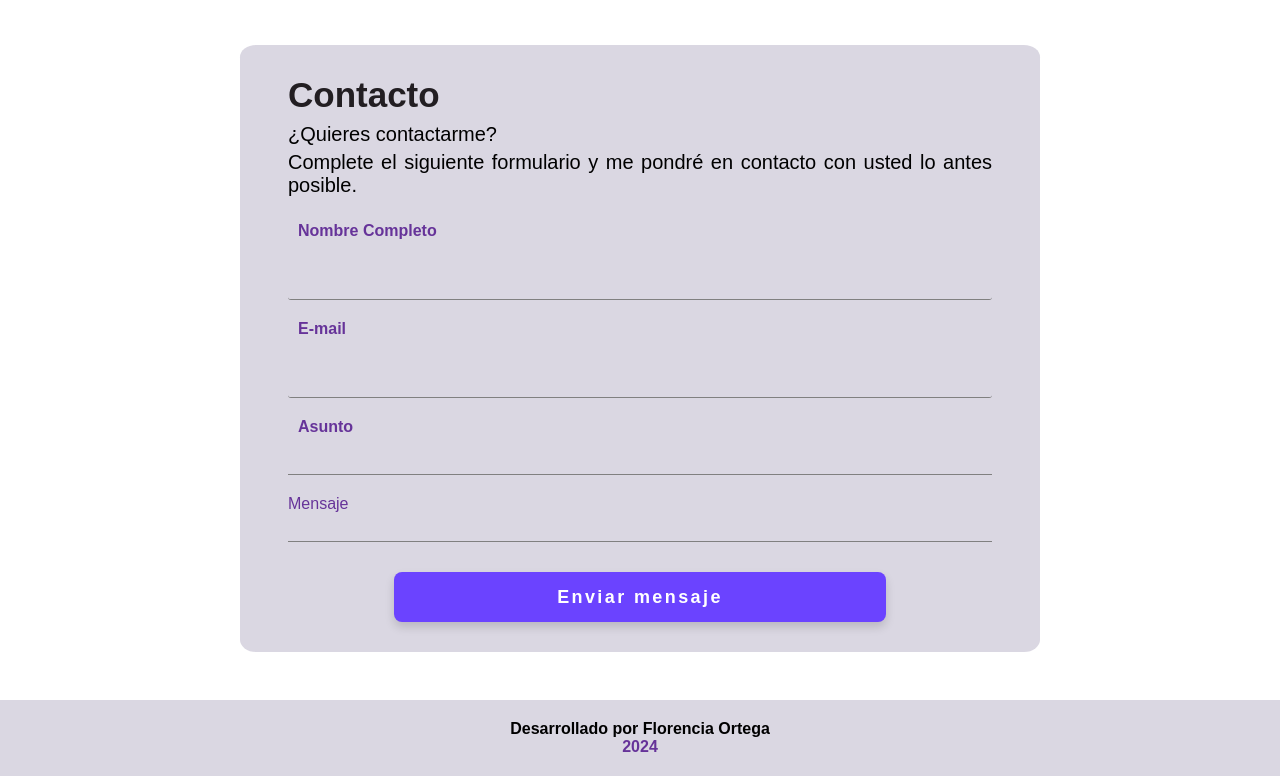
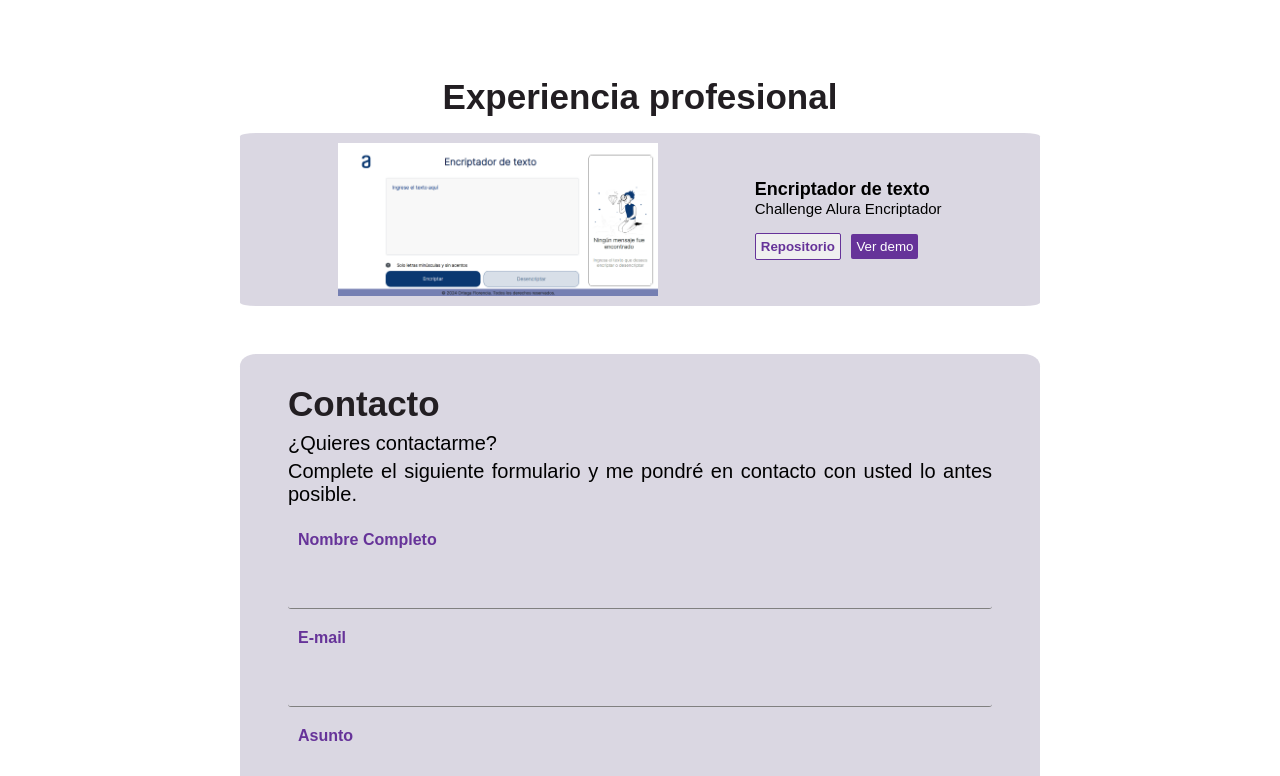
Before and after one commit to FlorenciaOrtega82/Portfolio, a plain HTML site: page index.html in a window 1280 px wide. Shown: the part 1147-1923 px from the top of the page. Drawn offline with Linux system fonts and the light colour scheme; a web font is replaced by a local one.

Commit message:
Añado seccion proyectos, con flexbox

```diff
--- a/css/flexbox-desktop.css
+++ b/css/flexbox-desktop.css
@@ -95,6 +95,30 @@
         font-size: 24px;
     }
 
+    /*? Experiencis profesional*/
+    .contenido__proyecto__container{
+        display: flex;
+        align-items: center;
+        justify-content: space-evenly;
+        background-color: rgba(105, 90, 138, 0.245);
+        margin-top: 1rem;
+        padding: 10px;
+        border-radius: 2%;
+    }
+
+    .contenido__container{
+        text-align: justify;
+        margin-left: 0.5rem ;
+    }
+    .imagen__proyecto{
+        max-height: 16rem;
+        max-width: 33rem;
+    }
+
+    .descripcion__proyecto{
+        font-size: 15px;
+    }
+
     /*?Contacto/ formulario*/
     .contacto__container{
         border-radius: 2%;
--- a/css/flexbox-movile.css
+++ b/css/flexbox-movile.css
@@ -79,6 +79,35 @@ h2{
 .formacion__titulo{
     font-size: 14px;
 }
+/*? Experiencis profesional*/
+.contenido__proyecto__container{
+    display: flex;
+    align-items: center;
+    justify-content: space-evenly;
+    background-color: rgba(105, 90, 138, 0.245);
+    margin-top: 1rem;
+    padding: 5px;
+    border-radius: 2%;
+}
+
+.imagen__proyecto{
+    max-height: 14rem;
+    max-width: 30rem;
+}
+
+.titulo__proyecto{
+    font-size: 18px;
+}
+.descripcion__proyecto{
+    font-size: 16px;
+}
+.contenido__container{
+    text-align: justify;
+}
+
+.imagen__proyecto{
+    width: 20rem;
+}
 
 /*?Contacto/ formulario*/
 .contacto__container{
--- a/css/flexbox-tablet.css
+++ b/css/flexbox-tablet.css
@@ -68,7 +68,24 @@
     .establecimiento{
         margin-right: 10px;
     }
+    /*? Experiencis profesional*/
+    .contenido__proyecto__container{
+        display: flex;
+        align-items: center;
+        justify-content: space-evenly;
+        background-color: rgba(105, 90, 138, 0.245);
+        margin-top: 1rem;
+        padding: 10px;
+        border-radius: 2%;
+    }
 
+    .contenido__container{
+        text-align: justify;
+    }
+
+    .imagen__proyecto{
+        width: 20rem;
+    }
     /*?Contacto/ formulario*/
     .contacto__container{
         border-radius: 2%;
--- a/css/style.css
+++ b/css/style.css
@@ -102,6 +102,32 @@ p{
     color: rebeccapurple;
 }
 
+
+/*? Experiencia profecional*/
+
+.proyecto__container{
+    margin-top: 5rem;
+    text-align: center;
+}
+
+.boton__proyecto{
+    padding: 5px;
+    margin-top: 1rem;
+    border-radius: 2px;
+}
+.demo{
+    background-color: rebeccapurple;
+    color: white;
+}
+
+.repositorio{
+    font-weight: bolder;
+    margin-right: 5px;
+    border: 0.7px solid rebeccapurple;
+    color: rebeccapurple;
+}
+
+
 /*?Contacto/ formulario*/
 .contacto__container{
     border-radius: 2%;
@@ -166,6 +192,7 @@ p{
 }
 
 /*?Hovers*/
+
 a:hover{
     color: rgb(105, 90, 138);
     transition: .4s;
@@ -178,3 +205,7 @@ a:hover{
 .menu__items>span:hover{
     border-bottom: 2px solid rgba(102, 51, 153, 0.518);
 }
+
+.repositorio:hover{
+    border: 1px solid rgb(155, 74, 236);
+}
--- a/index.html
+++ b/index.html
@@ -1,23 +1,22 @@
 <!DOCTYPE html>
 <html lang="en">
   <head>
-    <meta charset="UTF-8">
-    <meta name="viewport" content="width=device-width, initial-scale=1.0">
-    <link rel="stylesheet" href="./css/style.css">
-    <link rel="stylesheet" href="./css/flexbox-movile.css">
-    <link rel="stylesheet" href="./css/flexbox-tablet.css">
-    <link rel="stylesheet" href="./css/flexbox-desktop.css">
-    <link rel="stylesheet" href="./css/formulario.css">
-    <link rel="shortcut icon" href="./image/favicon.ico" type="image/x-icon">
+    <meta charset="UTF-8" />
+    <meta name="viewport" content="width=device-width, initial-scale=1.0" />
+    <link rel="stylesheet" href="./css/style.css" />
+    <link rel="stylesheet" href="./css/flexbox-movile.css" />
+    <link rel="stylesheet" href="./css/flexbox-tablet.css" />
+    <link rel="stylesheet" href="./css/flexbox-desktop.css" />
+    <link rel="stylesheet" href="./css/formulario.css" />
+    <link rel="shortcut icon" href="./image/favicon.ico" type="image/x-icon" />
 
-    <title> Challenge portfolio | ONE </title>
+    <title>Challenge portfolio | ONE</title>
   </head>
   <body>
     <!--!Menu de navegación -->
-    <header >
+    <header>
       <nav class="cabecera__container">
         <ul class="menu__lista">
-
           <li>
             <a class="menu__items" href="#info">
               <span>Sobre mí</span>
@@ -35,14 +34,11 @@
               <span>Formación</span>
             </a>
           </li>
-            <!--
-                *Seccion de Proyectos
           <li>
-                <a class="menu__items" href="#">
+            <a class="menu__items" href="#proyecto">
               <span>Proyectos</span>
             </a>
           </li>
-        -->
 
           <li>
             <a class="menu__items" href="#contacto">
@@ -59,38 +55,60 @@
         Hola! Mi nombre es <span class="name">Florencia</span>
       </h1>
 
-        <p class="info__text">Soy desarrolladora front end apasionada por crear experiencias web cautivadoras. Experta en HTML, CSS, JavaScript y React, en busca de proyectos desafiantes.</p>
+      <p class="info__text">
+        Soy desarrolladora front end apasionada por crear experiencias web
+        cautivadoras. Experta en HTML, CSS, JavaScript y React, en busca de
+        proyectos desafiantes.
+      </p>
 
       <ul class="redes__container">
-            <a href="https://github.com/FlorenciaOrtega82" class="container__link" target="_blank">
+        <a
+          href="https://github.com/FlorenciaOrtega82"
+          class="container__link"
+          target="_blank"
+        >
           <li>Github</li>
-                <i class='icono__link'></i>
+          <i class="icono__link"></i>
         </a>
-            <a href="https://www.linkedin.com/in/flor-ortega/"  class="container__link" target="_blank">
+        <a
+          href="https://www.linkedin.com/in/flor-ortega/"
+          class="container__link"
+          target="_blank"
+        >
           <li>Linkedin</li>
-                <i class='icono__link'></i>
+          <i class="icono__link"></i>
         </a>
-            <a href="./image/curriculum.pdf" class="container__link" target="_blank">
+        <a
+          href="./image/curriculum.pdf"
+          class="container__link"
+          target="_blank"
+        >
           <li>Curriculum</li>
-                <i class='icono__link'></i>
+          <i class="icono__link"></i>
         </a>
       </ul>
       <!--!Sobre mi -->
       <div class="info__container" id="info" name="info">
         <h2>Sobre mí</h2>
         <p class="info__text">
-                Hola! Soy Técnica Universitaria en Programación apasionada por la tecnología y el desarrollo de software. Tengo habilidades en HTML, CSS, JavaScript, y experiencia en Git y GitHub. Mi objetivo es adquirir experiencia laboral y seguir desarrollándome como desarrolladora de software, interesada en proyectos desafiantes y colaboración en la industria tecnológica.</p>
+          Hola! Soy Técnica Universitaria en Programación apasionada por la
+          tecnología y el desarrollo de software. Tengo habilidades en HTML,
+          CSS, JavaScript, y experiencia en Git y GitHub. Mi objetivo es
+          adquirir experiencia laboral y seguir desarrollándome como
+          desarrolladora de software, interesada en proyectos desafiantes y
+          colaboración en la industria tecnológica.
+        </p>
       </div>
       <!--!Skills -->
       <div class="skills__container" id="skills" name="skills">
         <h2>Skills</h2>
         <ul class="icono__container">
-               <li class="container__icon"><i class="icono__html "></i></li>
-               <li class="container__icon"><i class="icono__css "></i></li>
-               <li class="container__icon"><i class="icono__js "></i></li>
-               <li class="container__icon"><i class="icono__react "></i></li>
-               <li class="container__icon"><i class="icono__tailwind "></i></li>
-               <li class="container__icon"><i class="icono__git "></i></li>
+          <li class="container__icon"><i class="icono__html"></i></li>
+          <li class="container__icon"><i class="icono__css"></i></li>
+          <li class="container__icon"><i class="icono__js"></i></li>
+          <li class="container__icon"><i class="icono__react"></i></li>
+          <li class="container__icon"><i class="icono__tailwind"></i></li>
+          <li class="container__icon"><i class="icono__git"></i></li>
         </ul>
       </div>
 
@@ -100,19 +118,58 @@
         <ul>
           <li class="escudo__container">
             <i class="icono__graduate"></i>
-                    <p class="formacion__titulo"><span class="establecimiento">Codo a Codo 4.0 -</span> Full Stack Python - <span class="date">2022</span> </p>
+            <p class="formacion__titulo">
+              <span class="establecimiento">Codo a Codo 4.0 -</span> Full Stack
+              Python - <span class="date">2022</span>
+            </p>
           </li>
 
           <li class="escudo__container">
             <i class="icono__graduate"></i>
-                    <p class="formacion__titulo"> <span class="establecimiento">UTN FRSR -</span> Técnicatura en programación - <span class="date-1">2023</span></p>
+            <p class="formacion__titulo">
+              <span class="establecimiento">UTN FRSR -</span> Técnicatura en
+              programación - <span class="date-1">2023</span>
+            </p>
           </li>
 
           <li class="escudo__container">
             <i class="icono__graduate"></i>
-                    <p class="formacion__titulo"><span class="establecimiento">Alura Latam -</span> FrontEnd - <span class="date-2">2024</span></p>
+            <p class="formacion__titulo">
+              <span class="establecimiento">Alura Latam -</span> FrontEnd -
+              <span class="date-2">2024</span>
+            </p>
           </li>
         </ul>
+      </div>
+
+      <!--!Experiencia / Proyectos -->
+      <div class="proyecto__container" id="proyecto" name="proyecto">
+        <h2>Experiencia profesional</h2>
+        <div class="contenido__proyecto__container">
+          <img
+            class="imagen__proyecto"
+            src="./image/encriptador.png"
+            alt="imagen proyecto"
+          />
+          <div class="contenido__container">
+            <h3 class="titulo__proyecto">Encriptador de texto</h3>
+            <p class="descripcion__proyecto">Challenge Alura Encriptador</p>
+            <button class="boton__proyecto repositorio">
+              <a
+                target="_blank"
+                href="https://github.com/FlorenciaOrtega82/Encriptador-de-Texto"
+                >Repositorio</a
+              >
+            </button>
+            <button class="boton__proyecto demo">
+              <a
+                target="_blank"
+                href="https://florenciaortega82.github.io/Encriptador-de-Texto/"
+                >Ver demo</a
+              >
+            </button>
+          </div>
+        </div>
       </div>
 
       <!--!Contacto -->
@@ -120,15 +177,29 @@
         <div class="text__container">
           <h2>Contacto</h2>
           <p>¿Quieres contactarme?</p>
-                <p>Complete el siguiente formulario y me pondré en contacto con usted lo antes posible.</p>
+          <p>
+            Complete el siguiente formulario y me pondré en contacto con usted
+            lo antes posible.
+          </p>
         </div>
 
-            <form action="https://formsubmit.co/faa0ef09353d8ae93535809ccacc5fb5" method="POST" class="form__container " id="formulario">
-
+        <form
+          action="https://formsubmit.co/faa0ef09353d8ae93535809ccacc5fb5"
+          method="POST"
+          class="form__container"
+          id="formulario"
+        >
           <div class="entrada formulario__grupo" id="grupo__nombre">
-                    <label for="nombre" class="formulario__label">Nombre Completo</label>
+            <label for="nombre" class="formulario__label"
+              >Nombre Completo</label
+            >
             <div class="formulario__grupo-input">
-                        <input type="text" class="formulario__input" name="nombre" id="nombre">
+              <input
+                type="text"
+                class="formulario__input"
+                name="nombre"
+                id="nombre"
+              />
               <i class="formulario__validacion-estado fas fa-times-circle"></i>
             </div>
           </div>
@@ -136,39 +207,56 @@
           <div class="entrada formulario__grupo" id="grupo__correo">
             <label for="correo" class="formulario__label">E-mail</label>
             <div class="formulario__grupo-input">
-                        <input type="email" class="formulario__input" name="correo" id="correo">
+              <input
+                type="email"
+                class="formulario__input"
+                name="correo"
+                id="correo"
+              />
               <i class="formulario__validacion-estado fas fa-times-circle"></i>
             </div>
-                    <p class="formulario__input-error">El correo solo puede contener letras, números, puntos, guiones y guion bajo.</p>
+            <p class="formulario__input-error">
+              El correo solo puede contener letras, números, puntos, guiones y
+              guion bajo.
+            </p>
           </div>
 
           <div class="entrada">
             <label for="asunto" class="formulario__label">Asunto</label>
-                    <input type="text" name="asunto" id="asunto">
+            <input type="text" name="asunto" id="asunto" />
           </div>
 
           <div class="entrada">
             <label for="">Mensaje</label>
-                    <input type="text" name="mensaje">
+            <input type="text" name="mensaje" />
           </div>
 
-                <button type="submit" class="button__enviar formulario__btn" id="enviarFormulario">Enviar mensaje</button>
+          <button
+            type="submit"
+            class="button__enviar formulario__btn"
+            id="enviarFormulario"
+          >
+            Enviar mensaje
+          </button>
 
-                <input type="hidden" name="_next" value="http://127.0.0.1:5500/Challenge-Portfolio/index.html">
+          <input
+            type="hidden"
+            name="_next"
+            value="http://127.0.0.1:5500/Challenge-Portfolio/index.html"
+          />
 
-                <input type="hidden" name="_subject" value="Nuevo Mensaje del Portfolio!">
+          <input
+            type="hidden"
+            name="_subject"
+            value="Nuevo Mensaje del Portfolio!"
+          />
         </form>
       </div>
-
-
-
     </div>
     <!--!Footer -->
     <footer class="footer__container">
       <p>Desarrollado por Florencia Ortega</p>
       <p class="fecha">2024</p>
     </footer>
-
-
   </body>
 </html>
```
Also changed, not shown: image/encriptador.png (added). Lines whose indentation alone changed are shown as unchanged.
